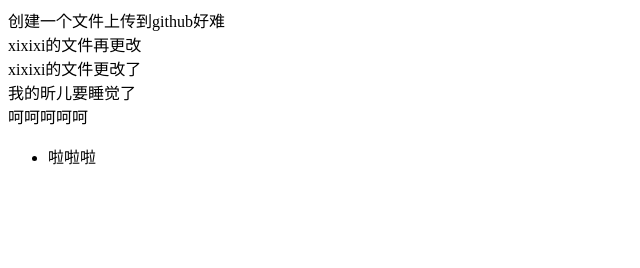
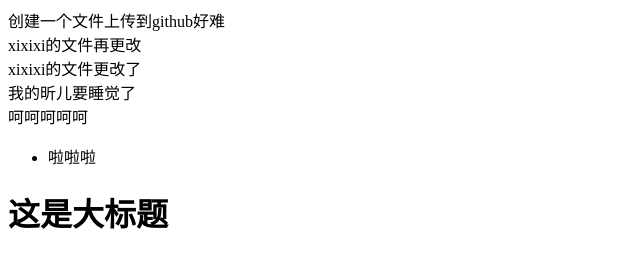
Before and after one commit to zr8990/second, a plain HTML site: page index.html in a window 1280 px wide. Shown: the whole page, without its empty margins (0-640 px from the left). Drawn offline with Linux system fonts and the light colour scheme.

```diff
--- a/index.html
+++ b/index.html
@@ -17,5 +17,7 @@
 <ul>
   <li>啦啦啦</li>
 </ul>
+
+<h1>这是大标题</h1>
 </body>
 </html>
```
